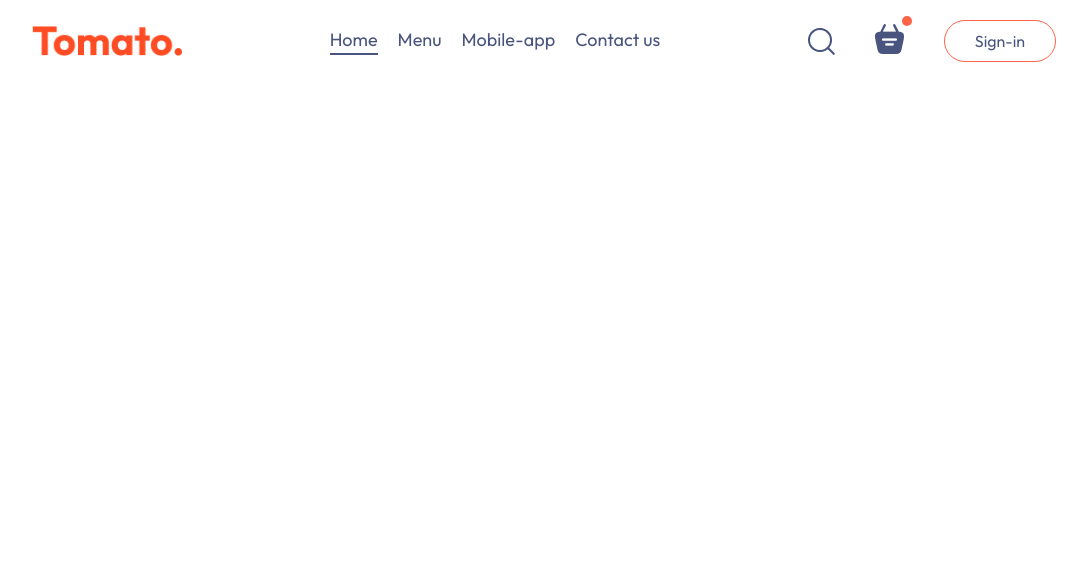
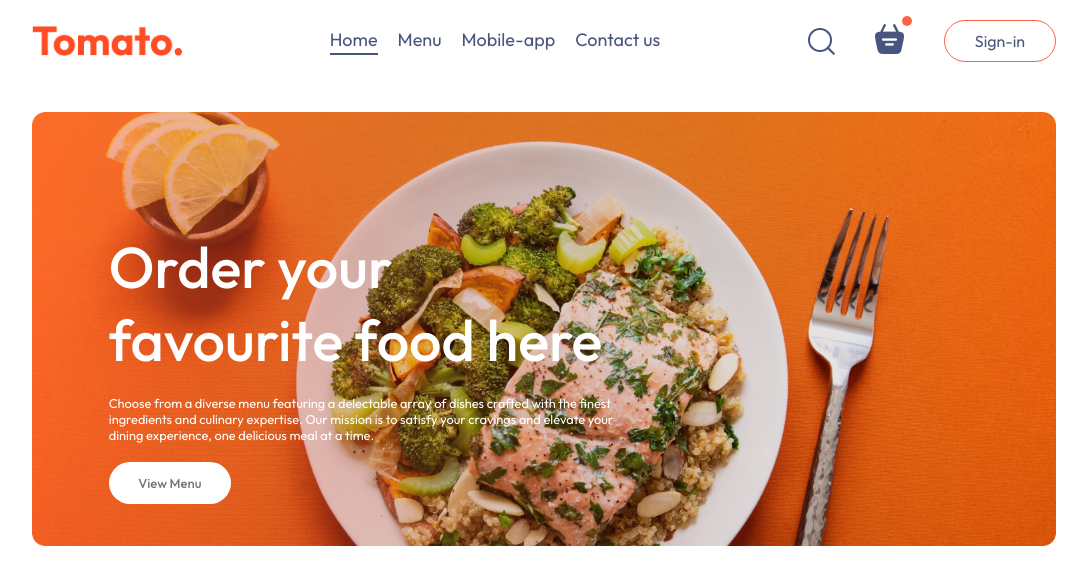
Before and after one commit to Annath-Beevi/Food-Delivery-Website, a React (Vite) app in the folder frontend/: page / in a window 1280 px wide. Shown: the top 584 px of the page, without its empty margins (96-1183 px from the left). Built offline with nearby package versions, Linux system fonts and the light colour scheme.

Commit message:
header section completed

```diff
--- a/frontend/src/App.jsx
+++ b/frontend/src/App.jsx
@@ -1,10 +1,19 @@
 import React from 'react'
 import Navbar from './components/Navbar/Navbar'
+import { Route, Routes } from 'react-router-dom'
+import Home from './pages/Home/Home'
+import Cart from './pages/Cart/Cart'
+import PlaceOrder from './pages/PlaceOrder/PlaceOrder'
 
 const App = () => {
   return (
     <div className='app'>
       <Navbar/>
+      <Routes>
+        <Route path='/' element={<Home/>}/>
+        <Route path='/cart' element={<Cart/>}/>
+        <Route path='/order' element={<PlaceOrder/>}/>
+      </Routes>
     </div>
   )
 }
--- /dev/null
+++ b/frontend/src/components/Header/Header.css
@@ -0,0 +1,40 @@
+.header {
+    height: 34vw;
+    margin: 30px auto;
+    background: url('/header_img.png') no-repeat;
+    background-size: contain;
+    position: relative;
+}
+
+.header-contents {
+    position: absolute;
+    display: flex;
+    flex-direction: column;
+    align-items: start;
+    gap: 1.5vw;
+    max-width: 50%;
+    bottom: 10%;
+    left: 6vw;
+    animation: fadeIn 3s;
+}
+
+.header-contents h2 {
+    font-weight: 500;
+    color: white;
+    font-size: max(4.5vw, 22px);
+}
+
+.header-contents p {
+    color: white;
+    font-size: 1vw;
+}
+
+.header-contents button {
+    border: none;
+    color: #747474;
+    font-weight: 500;
+    padding: 1vw 2.3vw;
+    background-color: white;
+    font-size: max(1vw, 13px);
+    border-radius: 50px;
+}
--- /dev/null
+++ b/frontend/src/components/Header/Header.jsx
@@ -0,0 +1,16 @@
+import React from 'react'
+import './Header.css'
+
+const Header = () => {
+  return (
+    <div className='header'>
+        <div className="header-contents">
+            <h2>Order your favourite food here</h2>
+            <p>Choose from a diverse menu featuring a delectable array of dishes crafted with the finest ingredients and culinary expertise. Our mission is to satisfy your cravings and elevate your dining experience, one delicious meal at a time.</p>
+            <button>View Menu</button>
+        </div>
+    </div>
+  )
+}
+
+export default Header
--- a/frontend/src/index.css
+++ b/frontend/src/index.css
@@ -16,3 +16,12 @@
     width: 80%;
     margin: auto;
 }
+
+@keyframes fadeIn {
+    0%{
+        opacity: 0;
+    }
+    100%{
+        opacity: 1;
+    }
+}
--- a/frontend/src/main.jsx
+++ b/frontend/src/main.jsx
@@ -1,10 +1,10 @@
-import { StrictMode } from 'react'
 import { createRoot } from 'react-dom/client'
 import App from './App.jsx'
 import './index.css'
+import { BrowserRouter } from 'react-router-dom'
 
 createRoot(document.getElementById('root')).render(
-  <StrictMode>
+  <BrowserRouter>
     <App />
-  </StrictMode>,
+  </BrowserRouter>
 )
--- a/frontend/src/pages/Home/Home.jsx
+++ b/frontend/src/pages/Home/Home.jsx
@@ -1,9 +1,12 @@
 import React from 'react'
 import './Home.css'
+import Header from '../../components/Header/Header'
 
 const Home = () => {
   return (
-    <div>Home</div>
+    <div>
+      <Header/>
+    </div>
   )
 }
 
```
Also changed, not shown: frontend/public/header_img.png (added).
